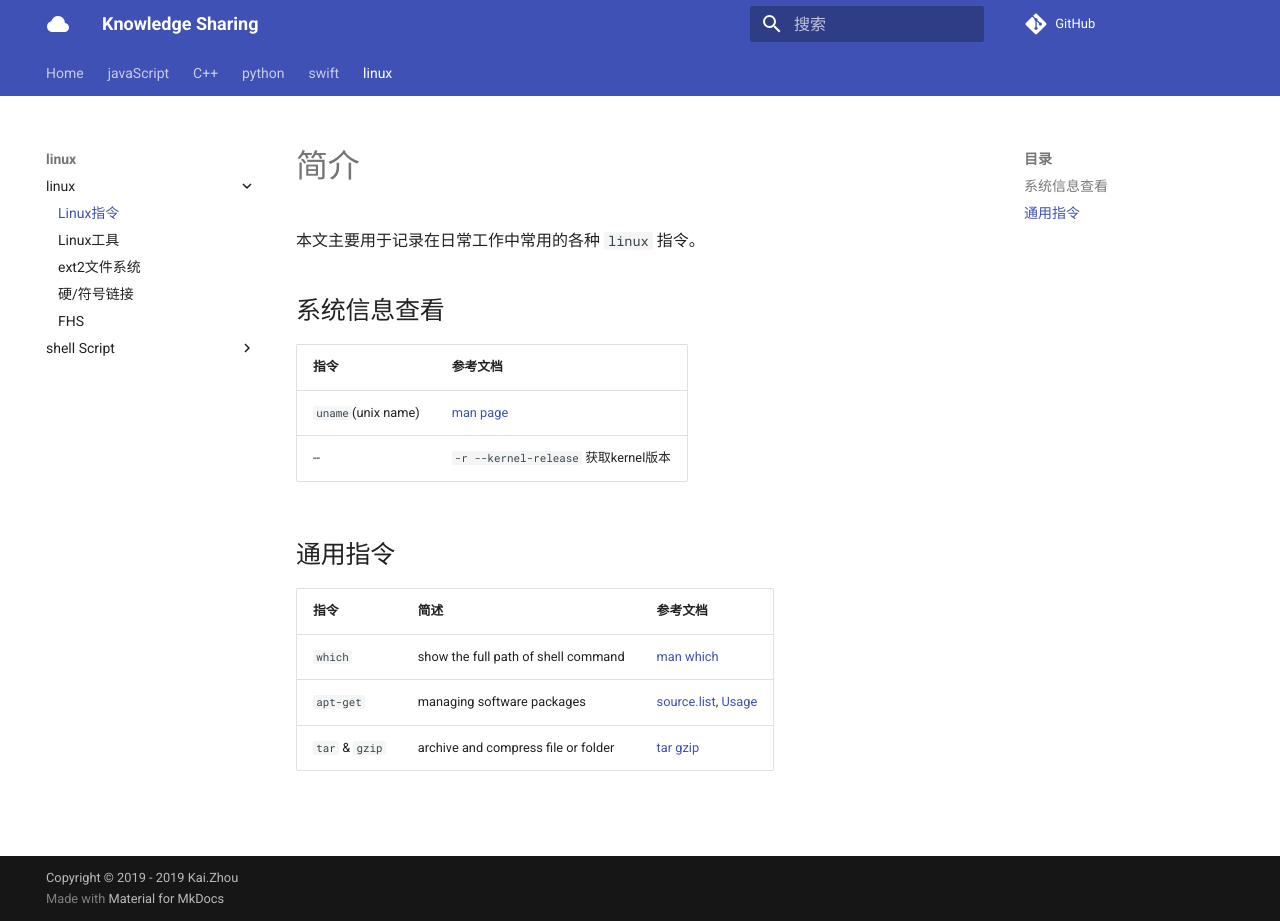
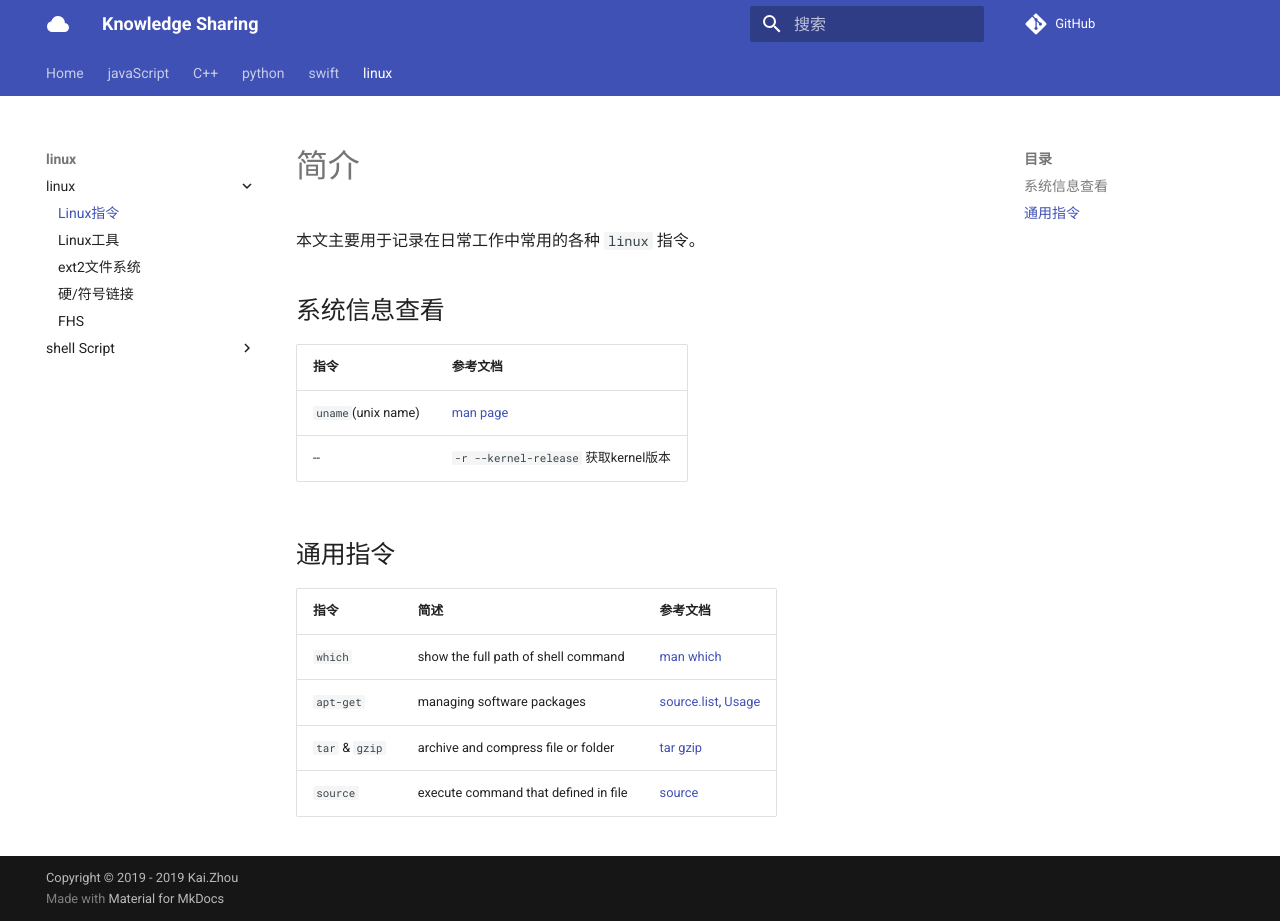
Before and after one commit to zhoukaidev/ks_blog, an MkDocs documentation site: the page built from docs/shell/linux/command.md, in a window 1280 px wide and 921 px high. Built offline with MkDocs 1.6.1 and Material for MkDocs 9.7.7, drawn with Linux system fonts in a browser that asks for light colours; comment, search, counter and statistics services are not loaded.

Commit message:
Update command.md

```diff
--- a/docs/shell/linux/command.md
+++ b/docs/shell/linux/command.md
@@ -16,6 +16,7 @@
 | `which` | show the full path of shell command | [man which](https://linux.die.net/man/1/which) |
 | `apt-get`| managing software packages | [source.list][aptSourceList], [Usage][aptCommand] |
 | `tar` & `gzip` | archive and compress file or folder | [tar gzip](tools/tarGzip.md) |
+| `source` | execute command that defined in file   | [source](tools/source.md) |
 
 [aptSourceList]: https://wiki.debian.org/SourcesList
 [aptCommand]: tools/apt.md
```
